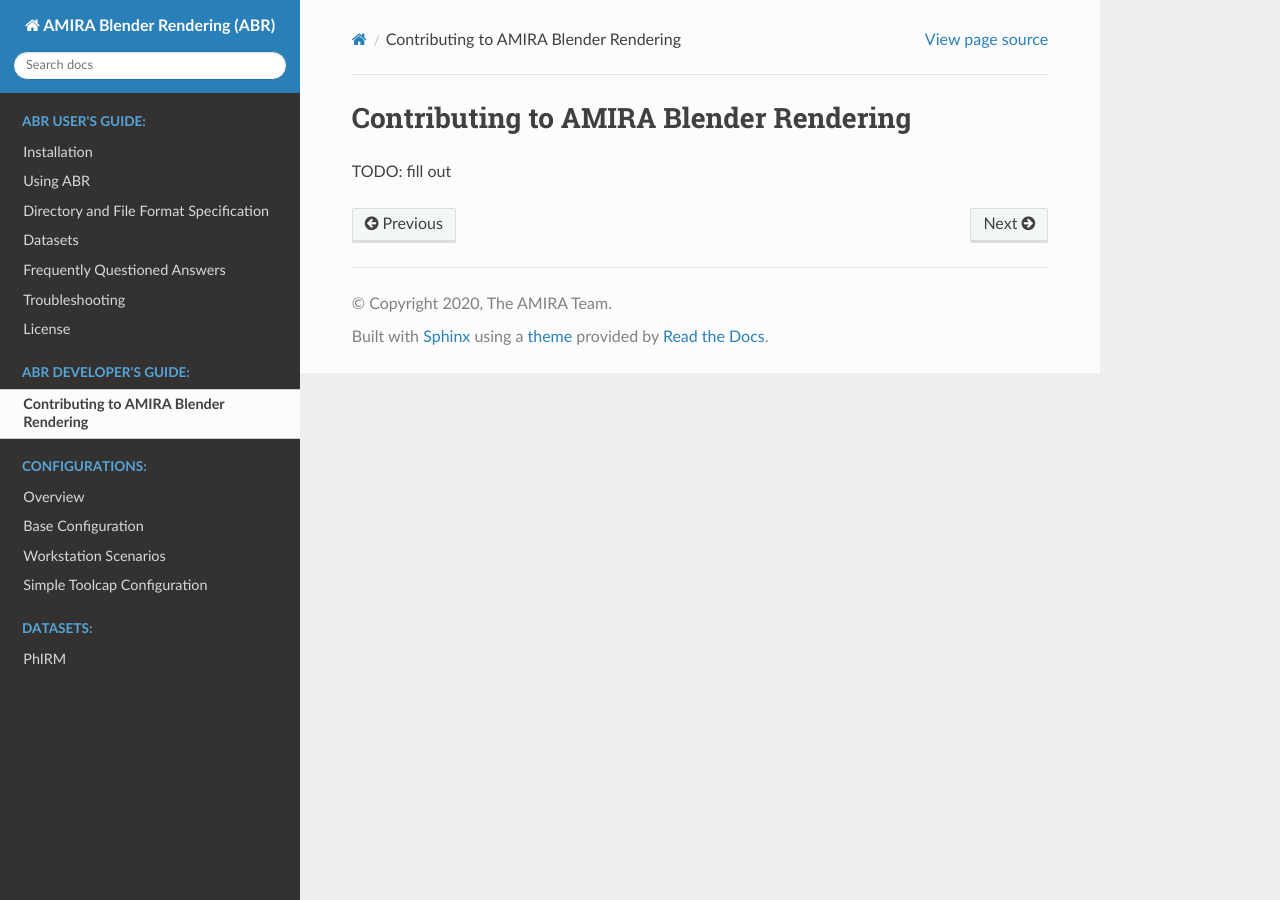
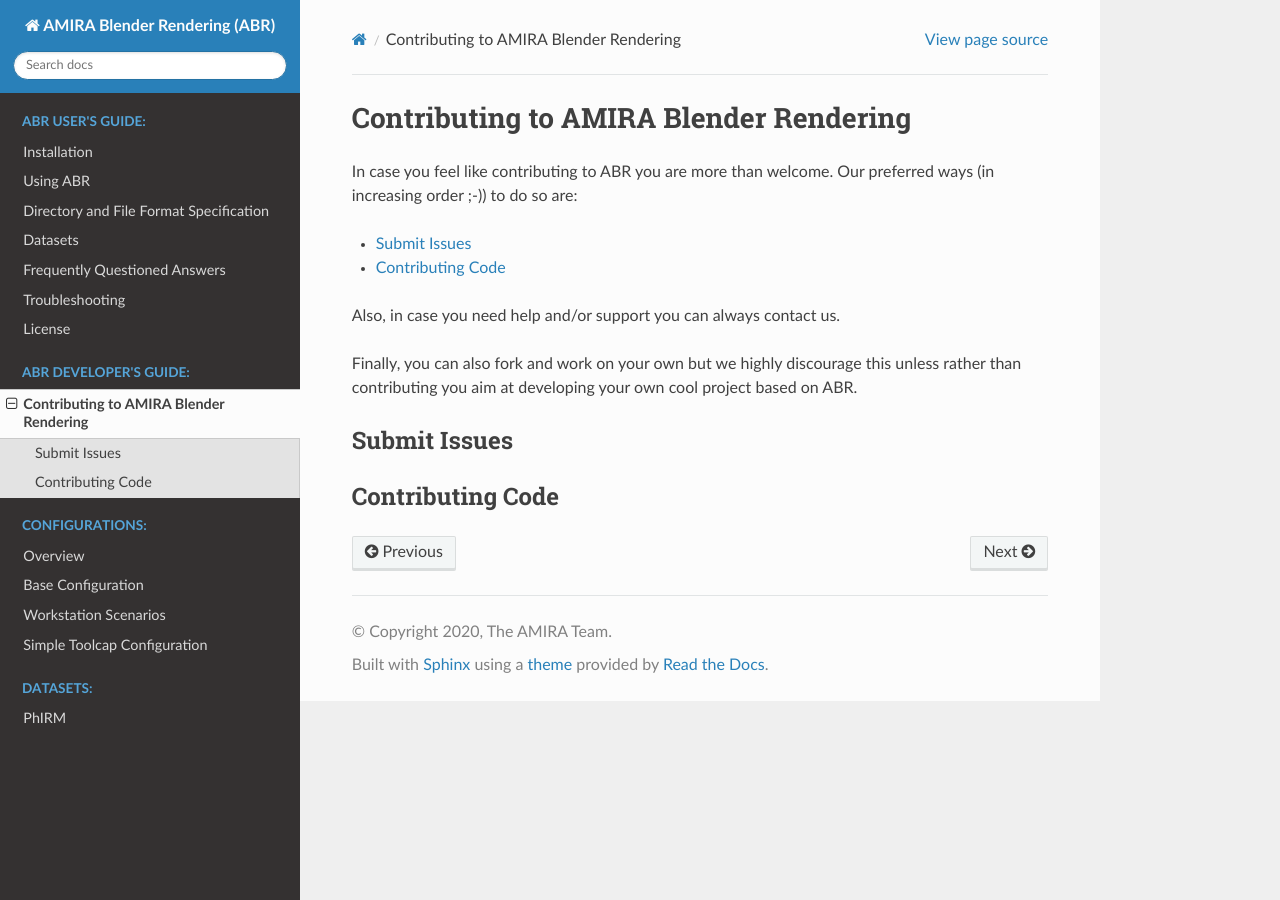
Before and after one commit to boschresearch/amira_blender_rendering, a Sphinx documentation site: the page built from docs/contributing.rst, in a window 1280 px wide. Built offline with Sphinx 7.4.7 and the Read the Docs theme 2.0.0, drawn with Linux system fonts in a browser that asks for light colours.

Commit message:
add contacts:

```diff
--- a/docs/contributing.rst
+++ b/docs/contributing.rst
@@ -1,4 +1,23 @@
 Contributing to AMIRA Blender Rendering
 =======================================
 
-TODO: fill out
+In case you feel like contributing to ABR you are more than welcome.
+Our preferred ways (in increasing order ;-)) to do so are:
+
+* :ref:`Submit Issues`
+* :ref:`Contributing Code`
+
+Also, in case you need help and/or support you can always contact us.
+
+Finally, you can also fork and work on your own but we highly
+discourage this unless rather than contributing you aim at developing
+your own cool project based on ABR.
+
+
+Submit Issues
+-------------
+
+
+
+Contributing Code
+-----------------
--- a/docs/fqa.rst
+++ b/docs/fqa.rst
@@ -19,3 +19,7 @@
 
    Well, that's a bummer. Let us know what exactly you did not like, so that we
    can improve on it.
+
+4. **If I need help, how can I get in contact with ABR's developers?**
+
+  You can reach out by shooting us an email. See our :ref:`Contacts`
```
Also changed, not shown: docs/index.rst (+8 -0 lines).
